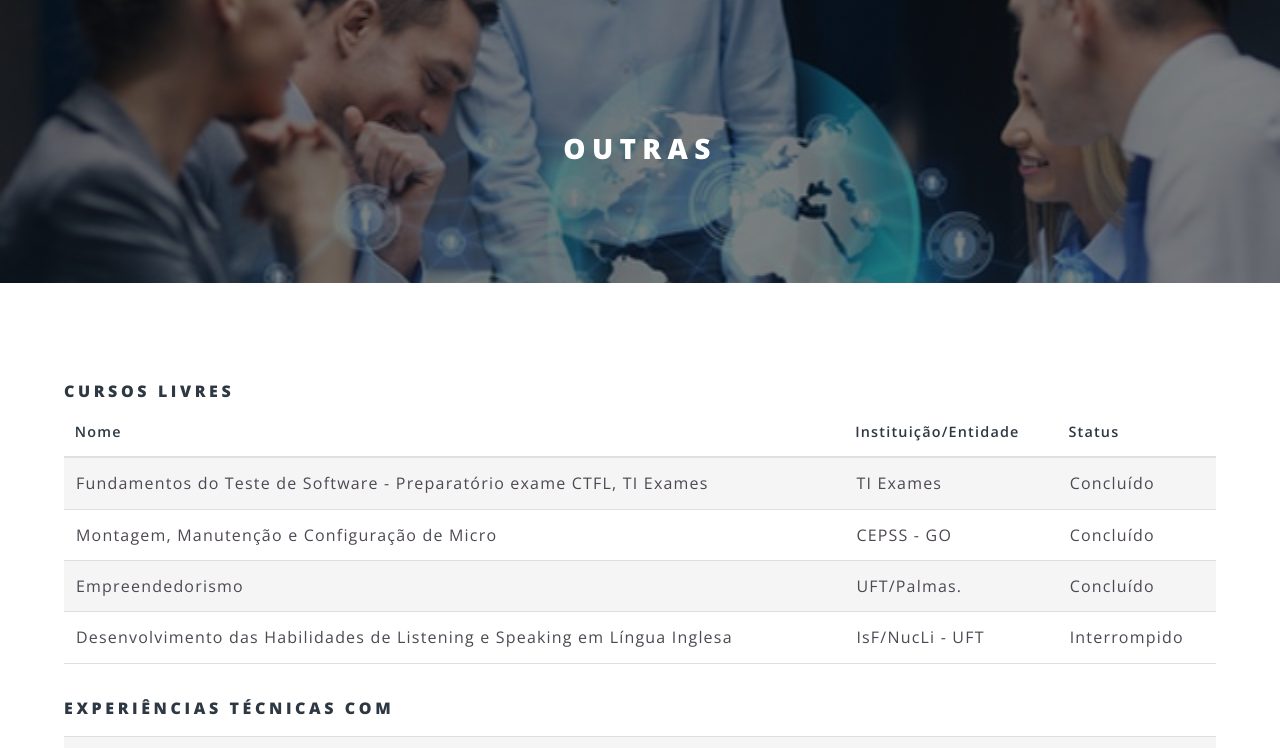
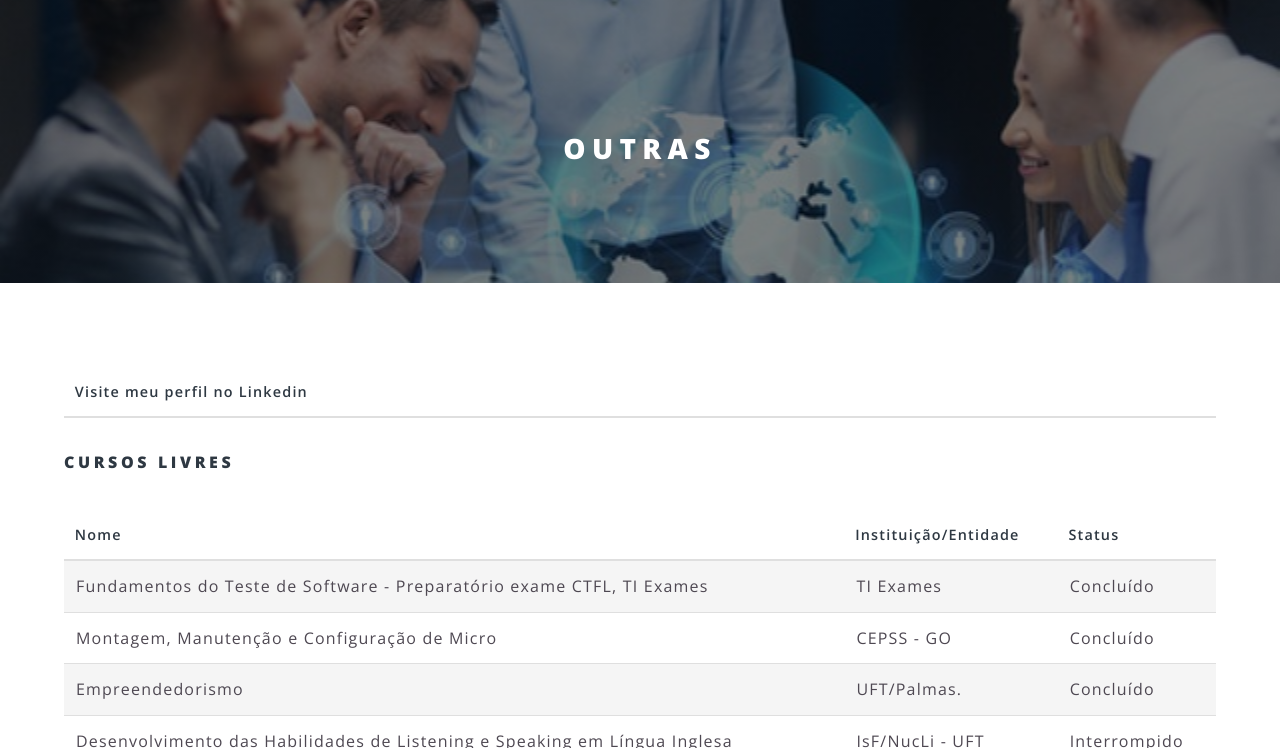
Before and after one commit to SaraFernandes/sarafernandes.github.io_sfdhgdfg, a Jekyll site: the page built from outras.html, in a window 1280 px wide and 900 px high, cut to the strip 152-900 px from the top of the window. Built offline with Jekyll 4.4.1, drawn with Linux system fonts in a browser that asks for light colours.

```diff
--- a/outras.html
+++ b/outras.html
@@ -2,6 +2,16 @@
 layout: page
 title: Outras
 ---
+
+<div class="table-wrapper">
+	<table>
+		<thead>
+			<tr>
+				<th>Visite meu perfil no Linkedin</th>
+			</tr>
+		</thead>
+	<table>
+</div>
 
 	<section>
 		<h4>Cursos Livres</h4>
```
